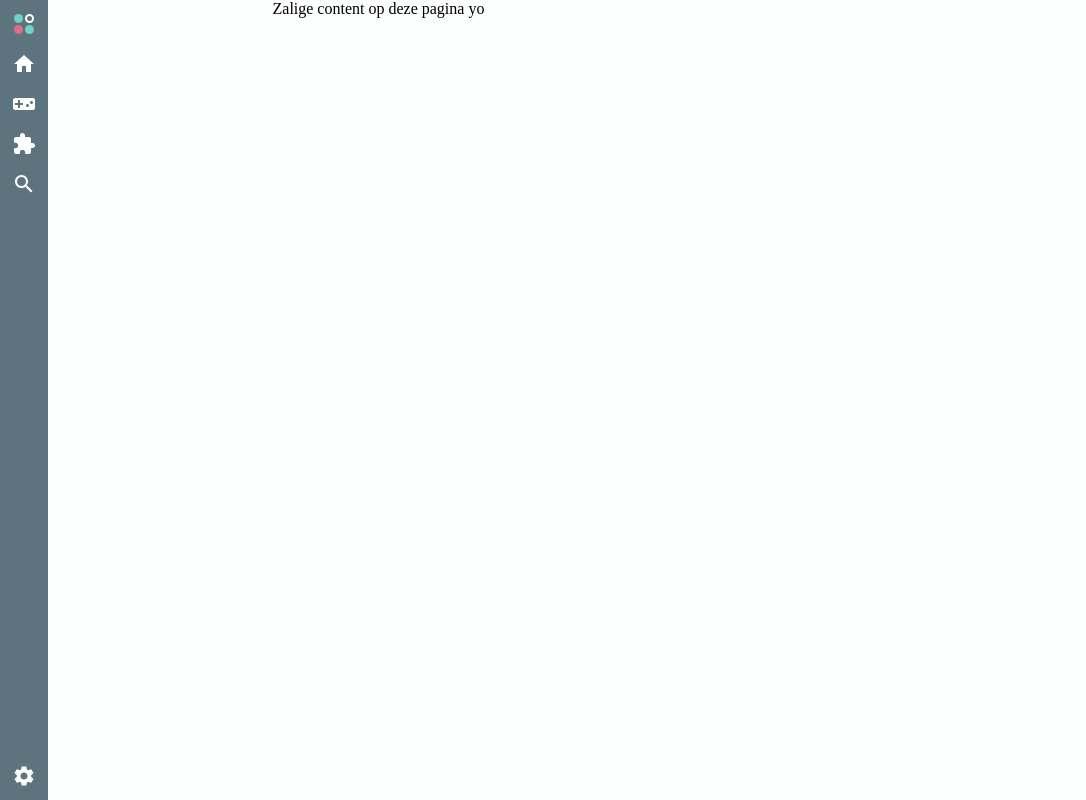
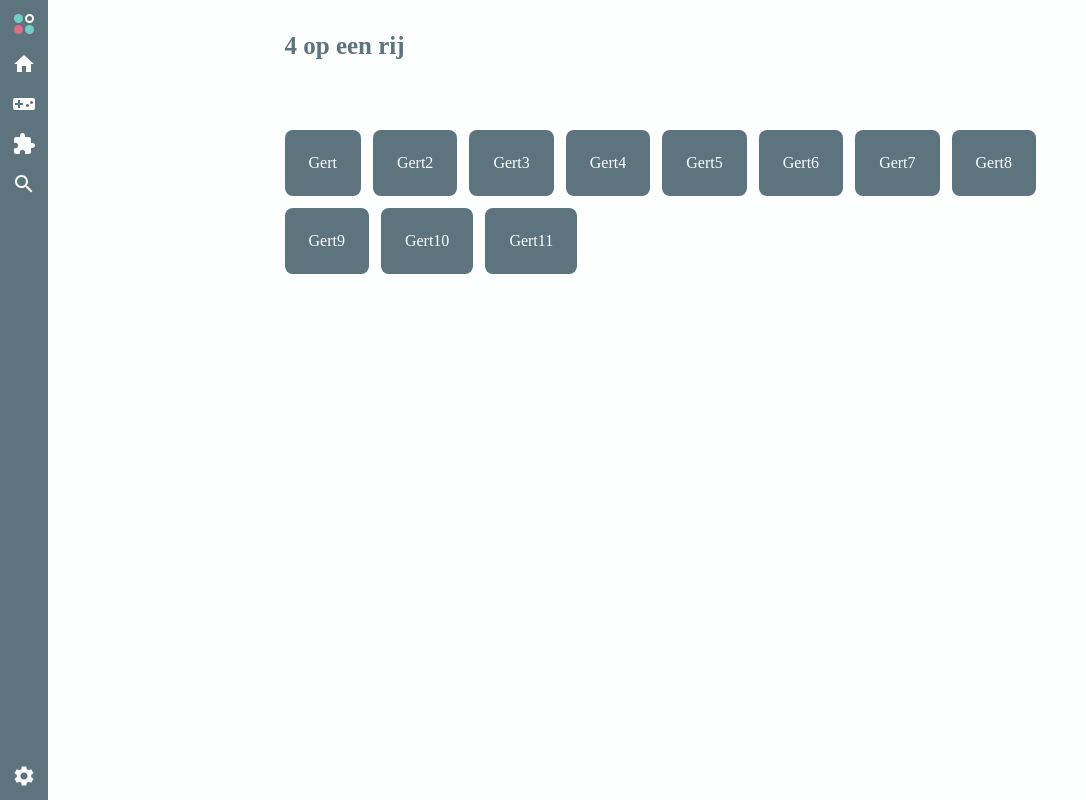
Before and after one commit to lonkaars/connect-4, a React (Create React App) app: page / in a window 1280 px wide. Shown: the whole page, without its empty margins (0-1086 px from the left). Built offline with nearby package versions, Linux system fonts and the light colour scheme.

Commit message:
coole titel

```diff
--- a/src/components/page.tsx
+++ b/src/components/page.tsx
@@ -8,7 +8,21 @@ var CenteredPageStyle: CSSProperties = {
 export class CenteredPage extends Component {
 	render () {
 		return <div style={CenteredPageStyle}>
-			{this.props.children}
-		</div>
+			<div style={{margin: "0 6px"}}> {this.props.children} </div>
+		</div>;
 	}
 }
+
+var PageTitleStyle: CSSProperties = {
+	color: "var(--background)",
+	marginLeft: 6,
+	marginTop: 32,
+	marginBottom: 64,
+	fontSize: 25
+}
+
+export class PageTitle extends Component {
+	render () {
+		return <h1 style={PageTitleStyle}>{this.props.children}</h1>;
+	}
+}
--- /dev/null
+++ b/src/components/vierkant.tsx
@@ -0,0 +1,18 @@
+import { Component, CSSProperties } from "react";
+
+var VierkantStyle: CSSProperties = {
+	padding: 24,
+	backgroundColor: "var(--background)",
+	borderRadius: 8,
+	color: "var(--text)",
+	margin: 6, // geen margin collapse = 12px marge
+	display: "inline-block"
+}
+
+export class Vierkant extends Component {
+	render () {
+		return <div style={VierkantStyle}>
+			{this.props.children}
+		</div>
+	}
+}
--- a/src/pages/home.jsx
+++ b/src/pages/home.jsx
@@ -1,12 +1,24 @@
 import { NavBar } from '../components/navbar';
-import { CenteredPage } from '../components/page.tsx';
+import { CenteredPage, PageTitle } from '../components/page';
+import { Vierkant, VierkantWrapper } from '../components/vierkant';
 
 function HomePage() {
 	return (
 		<div>
 			<NavBar />
 			<CenteredPage>
-				<div>Zalige content op deze pagina yo</div>
+				<PageTitle>4 op een rij</PageTitle>
+				<Vierkant>Gert</Vierkant>
+				<Vierkant>Gert2</Vierkant>
+				<Vierkant>Gert3</Vierkant>
+				<Vierkant>Gert4</Vierkant>
+				<Vierkant>Gert5</Vierkant>
+				<Vierkant>Gert6</Vierkant>
+				<Vierkant>Gert7</Vierkant>
+				<Vierkant>Gert8</Vierkant>
+				<Vierkant>Gert9</Vierkant>
+				<Vierkant>Gert10</Vierkant>
+				<Vierkant>Gert11</Vierkant>
 			</CenteredPage>
 		</div>
 	);
```
